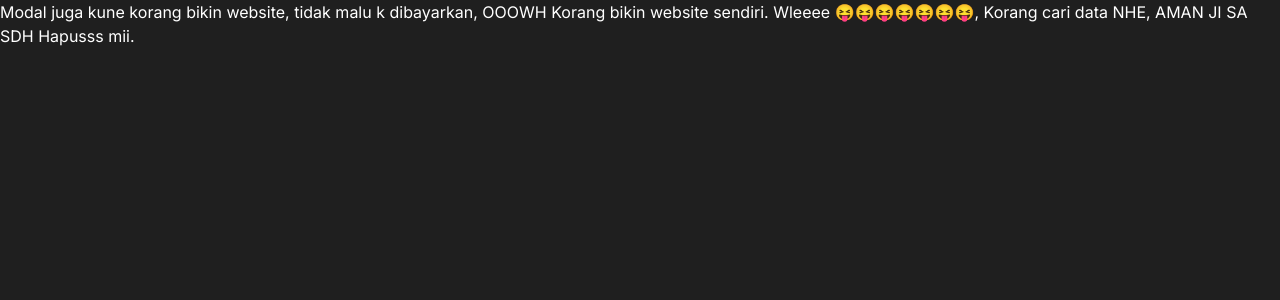
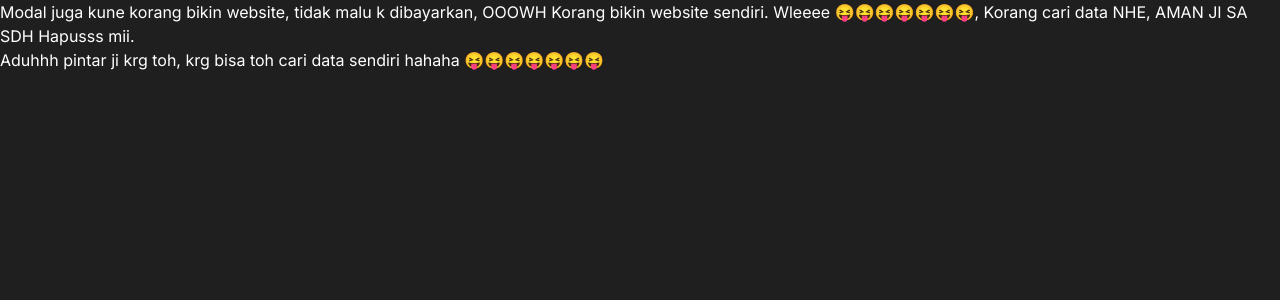
Before and after one commit to muhmauliddunarifin-pixel/nusantara-humanity-education-foundation, a React (Vite) app: page / in a window 1280 px wide. Shown: the top 300 px of the page. Built offline with nearby package versions, Linux system fonts and the light colour scheme.

Commit message:
Update App.tsx

```diff
--- a/src/App.tsx
+++ b/src/App.tsx
@@ -28,6 +28,7 @@ export default function App() {
   return(
     <>
       <h1>Modal juga kune korang bikin website, tidak malu k dibayarkan, OOOWH Korang bikin website sendiri. Wleeee 😝😝😝😝😝😝😝, Korang cari data NHE, AMAN JI SA SDH Hapusss mii.</h1>
+      <h1>Aduhhh pintar ji krg toh, krg bisa toh cari data sendiri hahaha 😝😝😝😝😝😝😝</h1>
     </>
   )
 }
```
